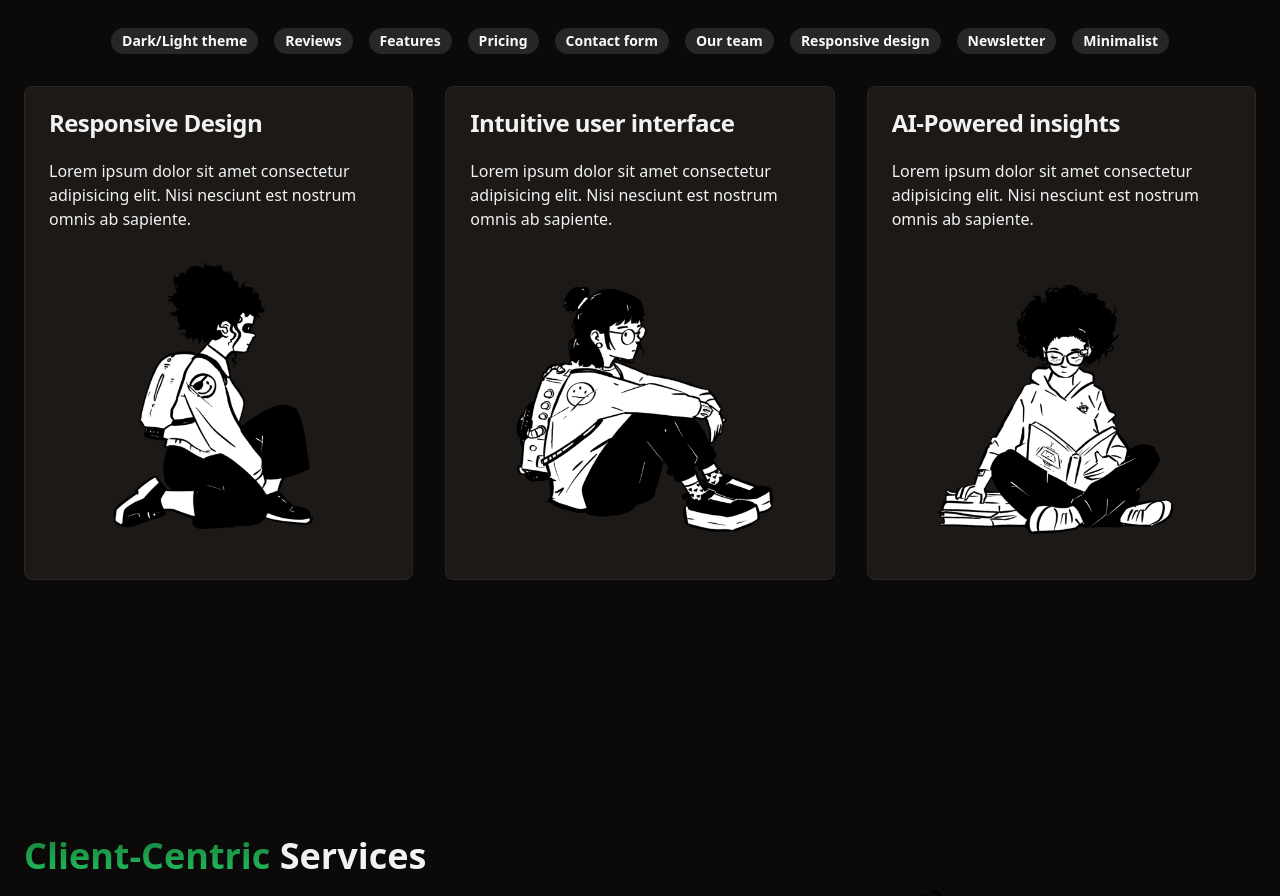
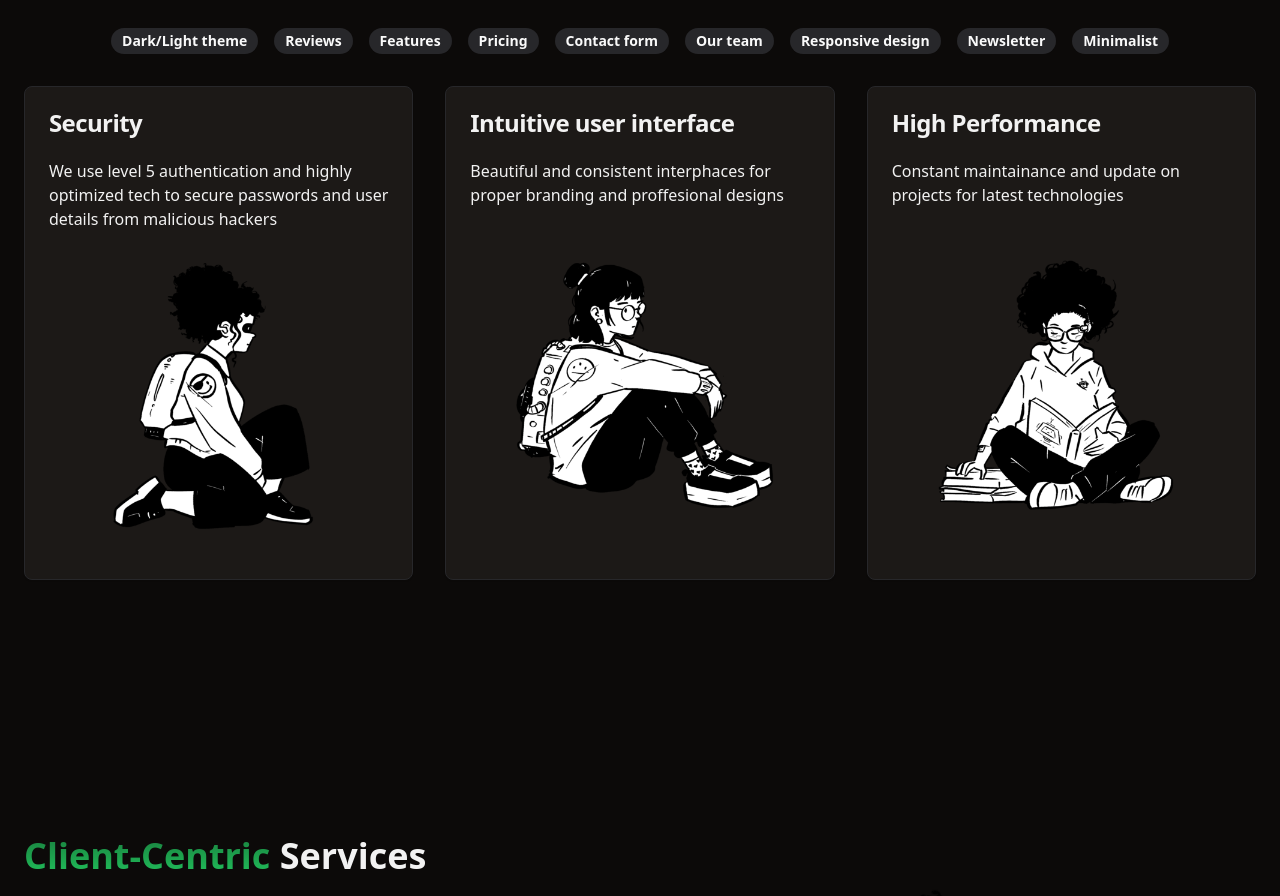
Before and after one commit to Goodybag37/goodysweb, a React (Vite) app: page / in a window 1280 px wide. Shown: the part 2699-3595 px from the top of the page. Built offline with nearby package versions, Linux system fonts and the light colour scheme.

Commit message:
designing the features section

```diff
--- a/src/components/Features.tsx
+++ b/src/components/Features.tsx
@@ -18,21 +18,21 @@ interface FeatureProps {
 
 const features: FeatureProps[] = [
   {
-    title: "Responsive Design",
+    title: "Security",
     description:
-      "Lorem ipsum dolor sit amet consectetur adipisicing elit. Nisi nesciunt est nostrum omnis ab sapiente.",
+      "We use level 5 authentication and highly optimized tech to secure passwords and user details from malicious hackers",
     image: image4,
   },
   {
     title: "Intuitive user interface",
     description:
-      "Lorem ipsum dolor sit amet consectetur adipisicing elit. Nisi nesciunt est nostrum omnis ab sapiente.",
+      "Beautiful and consistent interphaces for proper branding and proffesional designs ",
     image: image3,
   },
   {
-    title: "AI-Powered insights",
+    title: "High Performance",
     description:
-      "Lorem ipsum dolor sit amet consectetur adipisicing elit. Nisi nesciunt est nostrum omnis ab sapiente.",
+      "Constant maintainance and update on projects for latest technologies ",
     image: image,
   },
 ];
@@ -51,10 +51,7 @@ const featureList: string[] = [
 
 export const Features = () => {
   return (
-    <section
-      id="features"
-      className="container py-24 sm:py-32 space-y-8"
-    >
+    <section id="features" className="container py-24 sm:py-32 space-y-8">
       <h2 className="text-3xl lg:text-4xl font-bold md:text-center">
         Many{" "}
         <span className="bg-gradient-to-b from-primary/60 to-primary text-transparent bg-clip-text">
@@ -65,10 +62,7 @@ export const Features = () => {
       <div className="flex flex-wrap md:justify-center gap-4">
         {featureList.map((feature: string) => (
           <div key={feature}>
-            <Badge
-              variant="secondary"
-              className="text-sm"
-            >
+            <Badge variant="secondary" className="text-sm">
               {feature}
             </Badge>
           </div>
```
